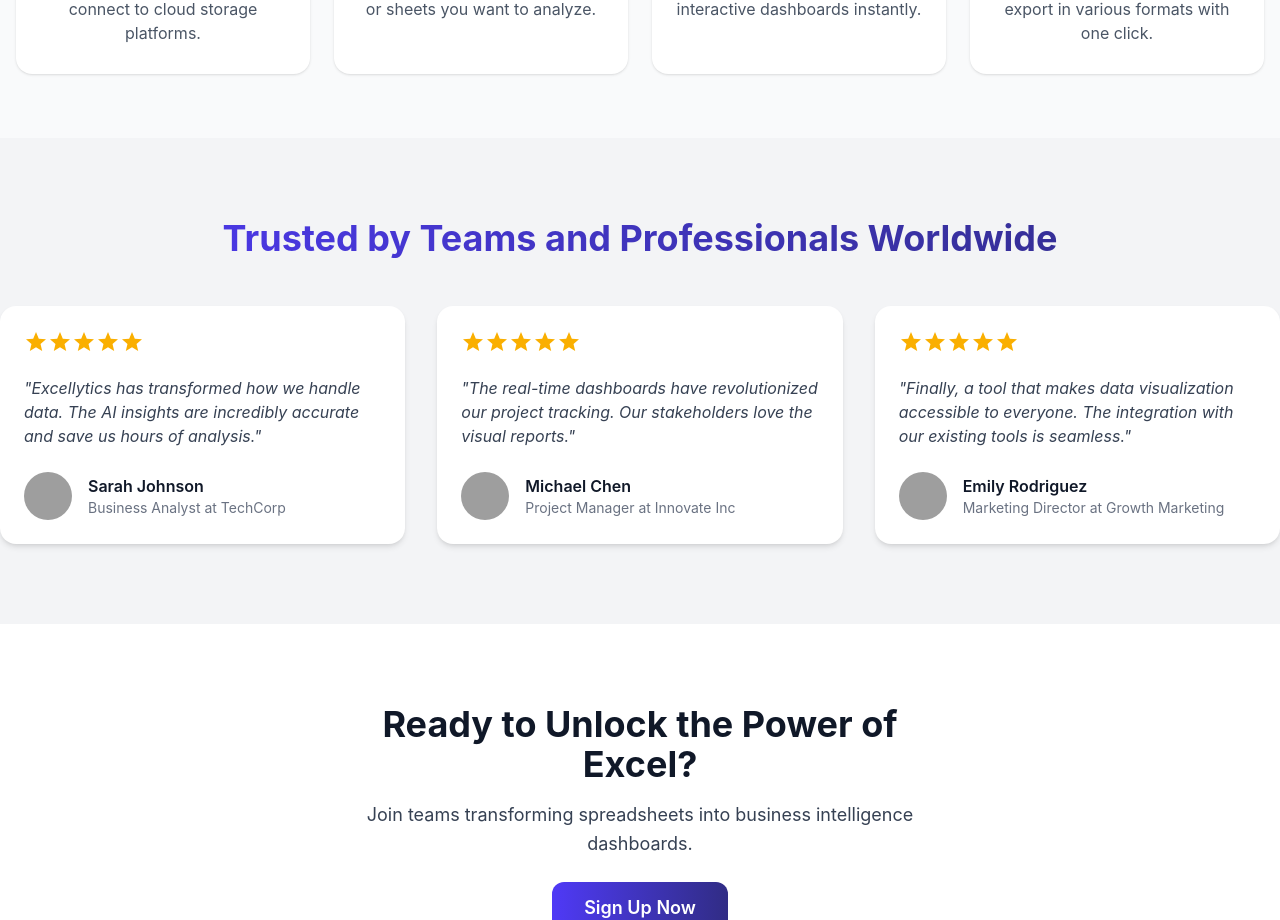
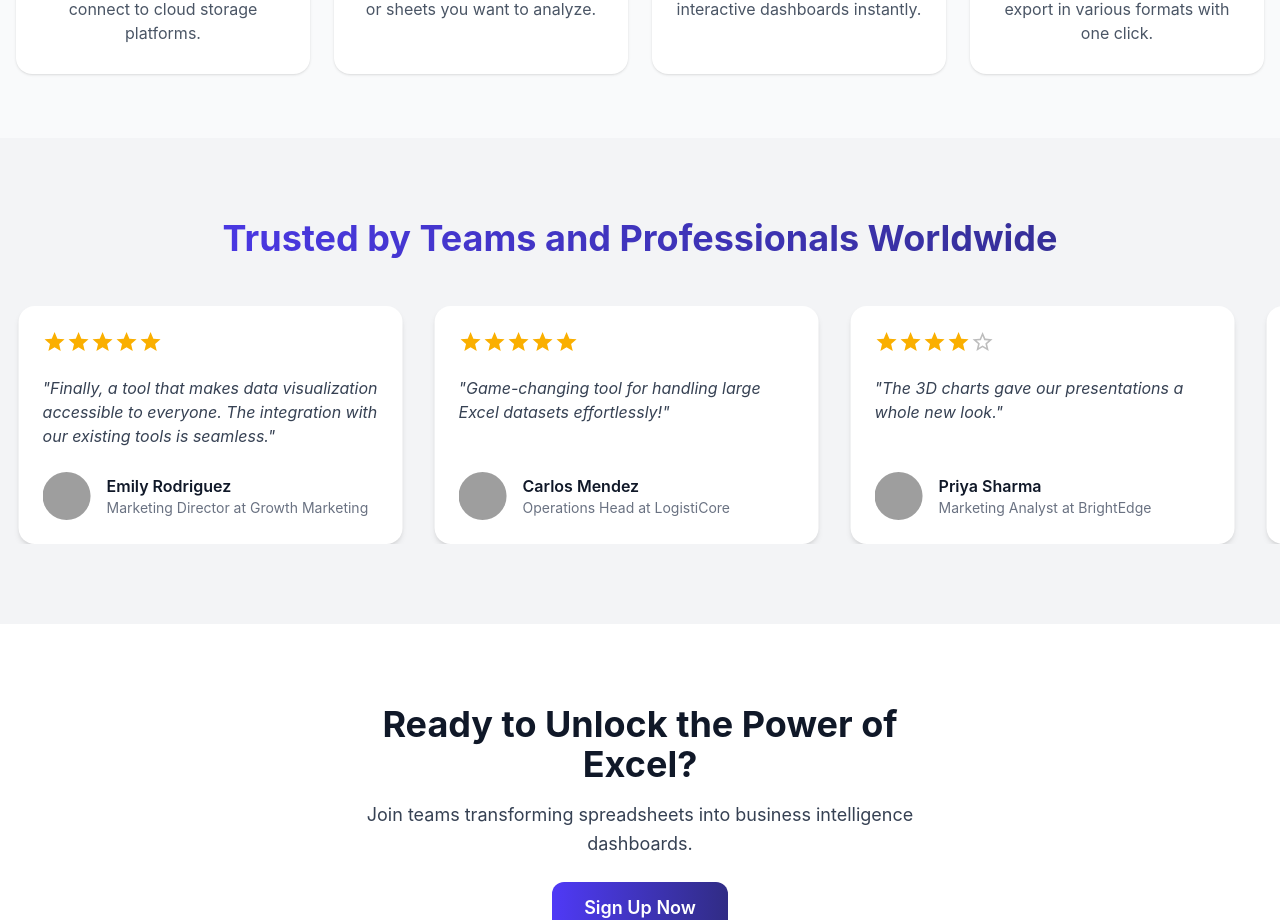
Before and after one commit to YashChudgar/excel-analytics-platform, a React (Vite) app in the folder client/: page / in a window 1280 px wide. Shown: the part 3276-4196 px from the top of the page. Built offline with nearby package versions, Linux system fonts and the light colour scheme; grey boxes are pictures that could not be loaded.

Commit message:
Horizontal infinte scroll implemented

```diff
--- a/client/src/pages/Landing.jsx
+++ b/client/src/pages/Landing.jsx
@@ -1,4 +1,4 @@
-import React from "react";
+import React, {useEffect} from "react";
 import { useNavigate } from "react-router-dom";
 import {
   BarChart,
@@ -17,7 +17,7 @@ import {
   Share,
 } from "@mui/icons-material";
 import { Avatar, Rating } from "@mui/material";
-import { motion } from "framer-motion";
+import { motion, useAnimation } from "framer-motion";
 import Footer from "../components/Footer";
 
 
@@ -41,6 +41,14 @@ const Landing = () => {
       icon: <CodeOff fontSize="large" />, title: "No-Code Interface", description: "Designed for everyone, not just data experts. Start analyzing data in minutes."
     },
   ];
+  const testimonials = [
+  { name: "Alice Johnson", role: "Data Analyst", company: "TechNova", rating: 5, comment: "Excellytics helped us streamline our reporting process drastically.", avatar: "/images/avatar1.jpg" },
+  { name: "David Lee", role: "Project Manager", company: "InnoCore", rating: 4, comment: "An intuitive tool with powerful charting features. Highly recommend!", avatar: "/images/avatar2.jpg" },
+  { name: "Emily Rodriguez", role: "Marketing Director", company: "Growth Marketing", rating: 5, comment: "Finally, a tool that makes data visualization accessible to everyone. The integration with our existing tools is seamless.", avatar: "/images/avatar3.jpg" },
+  { name: "Carlos Mendez", role: "Operations Head", company: "LogistiCore", rating: 5, comment: "Game-changing tool for handling large Excel datasets effortlessly!", avatar: "/images/avatar4.jpg" },
+  { name: "Priya Sharma", role: "Marketing Analyst", company: "BrightEdge", rating: 4, comment: "The 3D charts gave our presentations a whole new look.", avatar: "/images/avatar5.jpg" },
+  { name: "Liam O'Connor", role: "Team Lead", company: "Fintract", rating: 5, comment: "We onboarded the whole team in minutes. Super user-friendly.", avatar: "/images/avatar6.jpg" },
+];
 
   const useCases = [
     { icon: <BusinessCenter fontSize="large" />, title: "Business Analysts", description: "Rapid reporting and visual exploration of complex data sets with interactive dashboards." },
@@ -57,11 +65,21 @@ const Landing = () => {
     { icon: <Share fontSize="large" />, title: "Share & Export", description: "Share with team members or export in various formats with one click.", number: "04" },
   ];
 
-  const testimonials = [
-    { name: "Sarah Johnson", role: "Business Analyst", company: "TechCorp", rating: 5, comment: "Excellytics has transformed how we handle data. The AI insights are incredibly accurate and save us hours of analysis.", avatar: "/images/avatar1.jpg" },
-    { name: "Michael Chen", role: "Project Manager", company: "Innovate Inc", rating: 5, comment: "The real-time dashboards have revolutionized our project tracking. Our stakeholders love the visual reports.", avatar: "/images/avatar2.jpg" },
-    { name: "Emily Rodriguez", role: "Marketing Director", company: "Growth Marketing", rating: 5, comment: "Finally, a tool that makes data visualization accessible to everyone. The integration with our existing tools is seamless.", avatar: "/images/avatar3.jpg" },
-  ];
+  const controls = useAnimation();
+
+  useEffect(() => {
+    const animate = async () => {
+      while (true) {
+        await controls.start({
+          x: "-50%", // only half, because we duplicate the list
+          transition: { duration: 20, ease: "linear" },
+        });
+        // Reset to start
+        controls.set({ x: "0%" });
+      }
+    };
+    animate();
+  }, [controls]);
 
   return (
     <>
@@ -217,7 +235,45 @@ const Landing = () => {
       </section>
 
      {/* Testimonials Section */}
-        <div className="py-20 bg-gray-100">
+     <div className="py-20 bg-gray-100 overflow-hidden">
+      <h2 className="text-4xl font-bold text-center mb-12 bg-gradient-to-r from-indigo-600 to-indigo-900 bg-clip-text text-transparent">
+        Trusted by Teams and Professionals Worldwide
+      </h2>
+
+      <div className="relative w-full overflow-hidden">
+        <motion.div
+          className="flex gap-8 w-max"
+          animate={controls}
+          initial={{ x: "0%" }}
+        >
+          {[...testimonials, ...testimonials].map((testimonial, index) => (
+            <div
+              key={index}
+              className="bg-white min-w-[300px] max-w-sm rounded-2xl p-6 shadow-md hover:shadow-xl transition-all duration-300 flex flex-col justify-between"
+            >
+              <div className="mb-4">
+                <Rating value={testimonial.rating} readOnly />
+              </div>
+              <p className="italic text-gray-700 flex-grow mb-6">
+                "{testimonial.comment}"
+              </p>
+              <div className="flex items-center gap-4 mt-auto">
+                <Avatar
+                  src={testimonial.avatar}
+                  alt={testimonial.name}
+                  sx={{ width: 48, height: 48 }}
+                />
+                <div>
+                  <p className="font-semibold text-gray-900">{testimonial.name}</p>
+                  <p className="text-sm text-gray-500">{testimonial.role} at {testimonial.company}</p>
+                </div>
+              </div>
+            </div>
+          ))}
+        </motion.div>
+      </div>
+    </div>
+        {/* <div className="py-20 bg-gray-100">
           <h2 className="text-4xl font-bold text-center mb-12 bg-gradient-to-r from-indigo-600 to-indigo-900 bg-clip-text text-transparent">
             Trusted by Teams and Professionals Worldwide
           </h2>
@@ -246,7 +302,8 @@ const Landing = () => {
               </motion.div>
             ))}
           </div>
-        </div>
+        </div> */}
+
 
      {/* CTA Section */}
 <div id="contact" className="py-20 bg-white">
```
